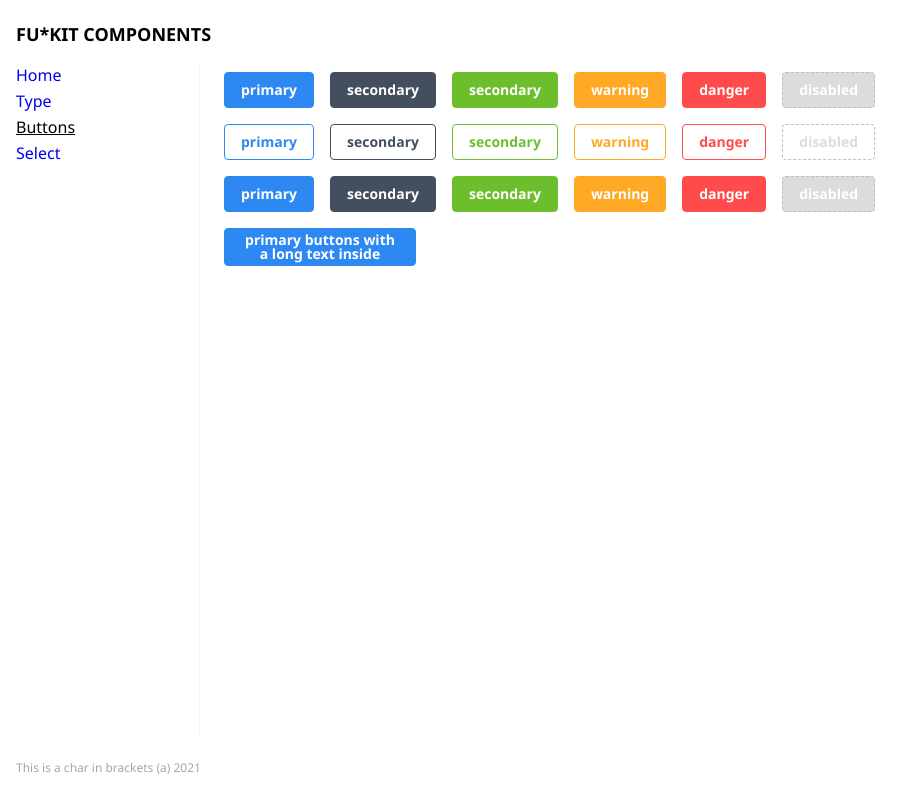
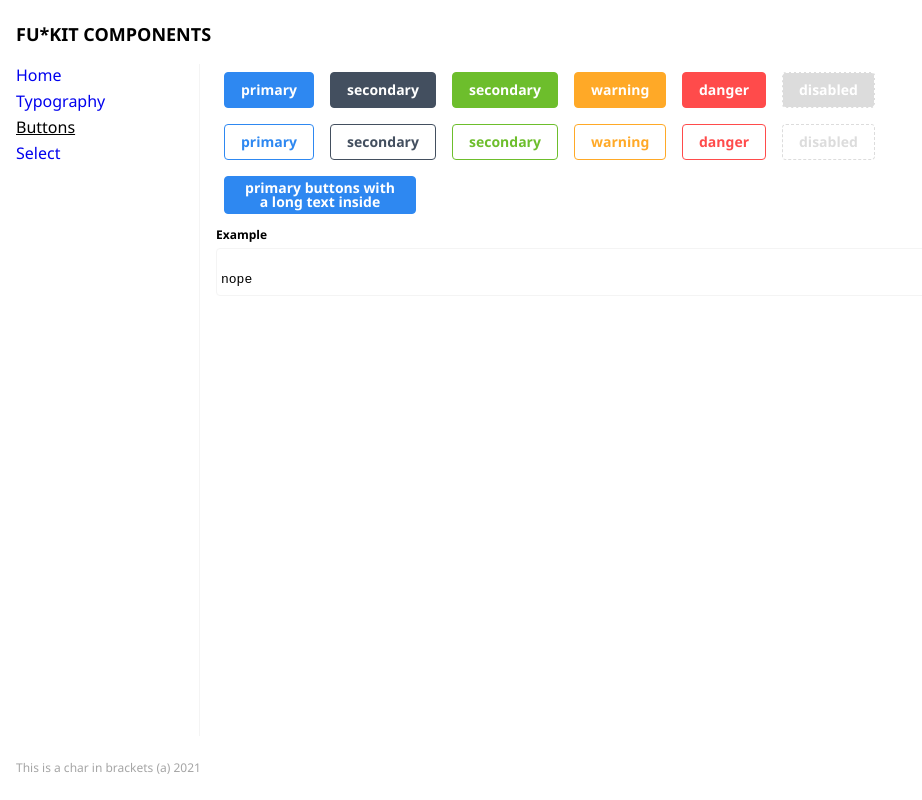
Before and after one commit to vovchisko/fu-kit, a Vue app: page /button in a window 1280 px wide. Shown: the whole page, without its empty margins (0-922 px from the left). Built offline with nearby package versions, Linux system fonts and the light colour scheme.

Commit message:
checkpoint

```diff
--- a/src/App.vue
+++ b/src/App.vue
@@ -8,7 +8,7 @@
   <main class="app_main">
     <nav class="app_main-nav">
       <router-link to="/" active-class="_active" class="app_main-nav-link">Home</router-link>
-      <router-link to="/typo" active-class="_active" class="app_main-nav-link">Type</router-link>
+      <router-link to="/typo" active-class="_active" class="app_main-nav-link">Typography</router-link>
       <router-link to="/button" active-class="_active" class="app_main-nav-link">Buttons</router-link>
       <router-link to="/select" active-class="_active" class="app_main-nav-link">Select</router-link>
     </nav>
@@ -48,6 +48,7 @@
 
     &-page {
       padding: 0 var(--lt-horizontal-padding);
+      flex: 1;
     }
 
     &-nav {
@@ -58,7 +59,7 @@
       left: 0;
       top: 0;
       bottom: 0;
-      border-right: var(--lt-ui-border-w) solid color(grey100);
+      border-right: var(--ui-lt-border-width) solid color(grey100);
       display: flex;
       flex-direction: column;
       gap: spacing(200);
--- a/src/components/FuButton.vue
+++ b/src/components/FuButton.vue
@@ -1,9 +1,12 @@
 <template>
-  <button v-bind="{
+  <button
+      v-bind="{
         ...$attrs,
         type: $attrs.type || 'button',
         class: 'fu-button' + (hollow ? ' _hollow' : ''),
+        style: $attrs.style + 'oh my'
       }"
+      @mouseup="mUp"
   >
     <slot />
   </button>
@@ -16,18 +19,20 @@ export default {
     hollow: { type: Boolean, default: false },
   },
   setup (props) {
-    return { hollow: props.hollow }
+    const mUp = (e) => e.target.blur()
+    return { hollow: props.hollow, mUp }
   },
 }
 </script>
 
 <style lang="scss">
 :root {
-  --button-color: #{pal(primary)};
-  --button-color-disabled: #{pal(ui-disabled)};
-  --button-text: #{pal-acc(primary)};
-  --button-border-color: #{pal(ui-disabled-border)};
-  --button-border-sytyle: var(--pal-ui-disabled-border-style);
+  --button-pal: #{pal(primary)};
+  --button-pal-text: #{pal(acc-primary)};
+  --button-pal-shadow: #{pal(acc-primary)};
+  --button-disabled-pal: #{pal(ui-disabled)};
+  --button-disabled-pal-border: var(--pal-ui-disabled-border);
+  --button-disabled-border-style: var(--ui-lt-disabled-border-style);
 }
 </style>
 
@@ -43,54 +48,66 @@ export default {
   box-sizing: border-box;
   cursor: pointer;
   font-family: var(--typo-font-text);
-  min-height: var(--lt-ui-h);
-  border-width: var(--lt-ui-border-w);
-  border-style: solid;
-  border-color: var(--button-color);
-  border-radius: var(--lt-ui-border-r);
+  min-height: var(--ui-lt-h);
+  border-width: var(--ui-lt-border-width);
+  border-style: var(--ui-lt-border-style);
+  border-color: var(--button-pal);
+  border-radius: var(--ui-lt-border-radius);
   transition: var(--ui-transition);
-  background: var(--button-color);
-  color: var(--button-text);
+  background: var(--button-pal);
+  color: var(--button-pal-text);
   line-height: 1;
+  will-change: box-shadow, transform;
+
   outline: none;
+  user-select: none;
+  -webkit-tap-highlight-color: transparent;
 
-  &:hover:not(:disabled) {
-    text-decoration: none;
-    box-shadow: 0 3px 12px -6px var(--button-color);
+  & > * {
+    pointer-events: none;
   }
 
-  &:focus:not(:disabled) {
-    box-shadow: 0 3px 4px -2px var(--button-color);
+  &:hover {
+    text-decoration: none;
+    box-shadow: var(--button-hover-shadow, 0 3px 10px -4px var(--button-pal));
   }
 
-  &:hover:not(:disabled):active {
+  &:focus {
+    box-shadow: var(--button-hover-shadow, 0 3px 10px -4px var(--button-pal));
+  }
+
+  &:active {
     transform: translateY(2px);
-    transition-duration: 30ms;
-    box-shadow: 0 3px 4px -2px var(--button-color);
+    transition-duration: 20ms;
+    box-shadow: var(--button-hover-shadow, 0 2px 4px -2px var(--button-pal));
   }
 
   &:disabled {
     cursor: not-allowed;
-    background: var(--button-color-disabled);
-    border-color: var(--button-border-color);
-    border-style: var(--button-border-sytyle);
+    background: var(--button-disabled-pal);
+    border-color: var(--button-disabled-pal-border);
+    border-style: var(--button-disabled-border-style);
     box-shadow: none;
   }
 
   &._hollow {
     background: transparent;
-    color: var(--button-color);
-    &:disabled {
-      color: var(--button-color-disabled);
+    color: var(--button-pal);
+
+    &:hover {
+      box-shadow: 0 3px 10px -6px var(--button-pal);
+      color: var(--button-pal);
+    }
+    &:focus {
+      box-shadow: var(--button-hover-shadow, 0 3px 10px -6px var(--button-pal));
+    }
+    &:active {
+      box-shadow: 0 2px 4px -2px var(--button-pal);
     }
 
-    &:hover:not(:disabled) {
-      box-shadow: 0 3px 10px -6px var(--button-color);
-      color: var(--button-color);
-    }
-
-    &:hover:not(:disabled):active {
-      box-shadow: 0 2px 4px -2px var(--button-color);
+    &:disabled {
+      color: var(--button-disabled-pal);
+      box-shadow: none;
     }
   }
 }
--- a/src/components/FuCodeView.vue
+++ b/src/components/FuCodeView.vue
@@ -61,8 +61,8 @@ export default {
 
     overflow: auto;
     max-width: 100%;
-    background: pal($pal-block-light);
-    border: 1px solid pal($pal-block);
+    background: pal(block-light);
+    border: 1px solid pal(block);
     border-radius: var(--lt-border-radius-inner);
   }
 }
--- a/src/components/FuCopy.vue
+++ b/src/components/FuCopy.vue
@@ -83,7 +83,7 @@ export default {
   color: color(dark);
   justify-content: flex-start;
 
-  --button-color: #{color(dark, 0.5)};
+  --button-pal: #{color(dark, 0.5)};
 
   &:hover {
     color: color(black);
--- a/src/components/FuSelectX.vue
+++ b/src/components/FuSelectX.vue
@@ -205,7 +205,7 @@ export default {
     display: block;
     box-sizing: border-box;
     width: 100%;
-    height: var(--lt-ui-h);
+    height: var(--ui-lt-h);
     border-width: var(--select-x-border-width);
     border-color: var(--select-x-border-color);
     border-style: solid;
--- a/src/components/FuText.vue
+++ b/src/components/FuText.vue
@@ -1,12 +1,10 @@
 <template>
-  <label class="fu-text">
   <input
       v-bind="$attrs"
       :value="modelValue"
       class="fu-text_input"
       @input="$emit('update:modelValue', $event.target.value)"
   />
-  </label>
 </template>
 
 <script>
@@ -16,7 +14,7 @@ export default {
     modelValue: {
       type: [ String, Number ],
       default: '',
-    }
+    },
   },
   emits: [ 'update:modelValue' ],
 }
@@ -39,7 +37,7 @@ export default {
     display: block;
     box-sizing: border-box;
     width: 100%;
-    height: var(--lt-ui-h);
+    height: var(--ui-lt-h);
     border-width: var(--text-border-width);
     border-color: var(--text-border-color);
     border-style: solid;
--- a/src/docs/DocButtons.vue
+++ b/src/docs/DocButtons.vue
@@ -17,25 +17,27 @@
       <fu-button hollow disabled>disabled</fu-button>
     </div>
     <div class="row">
-      <fu-button link-like class="primary">primary</fu-button>
-      <fu-button link-like class="secondary">secondary</fu-button>
-      <fu-button link-like class="success">secondary</fu-button>
-      <fu-button link-like class="warning">warning</fu-button>
-      <fu-button link-like class="danger">danger</fu-button>
-      <fu-button link-like disabled>disabled</fu-button>
-    </div>
-    <div class="row">
       <fu-button class="primary">primary buttons with a long text inside</fu-button>
     </div>
+
+    <fu-code-view label="Example">{{ example }}</fu-code-view>
   </div>
 </template>
 
 <script>
-import FuButton from '@/components/FuButton.vue'
+import FuButton   from '@/components/FuButton.vue'
+import FuCodeView from '@/components/FuCodeView.vue'
+
+const example = `
+nope
+`
 
 export default {
   name: 'doc-buttons',
-  components: { FuButton },
+  components: { FuCodeView, FuButton },
+  setup () {
+    return { example }
+  },
 }
 </script>
 
@@ -54,19 +56,19 @@ export default {
   }
 
   .secondary {
-    --button-color: #{pal(secondary)};
+    --button-pal: #{pal(secondary)};
   }
 
   .success {
-    --button-color: #{pal(success)};
+    --button-pal: #{pal(success)};
   }
 
   .warning {
-    --button-color: #{pal(warning)};
+    --button-pal: #{pal(warning)};
   }
 
   .danger {
-    --button-color: #{pal(danger)};
+    --button-pal: #{pal(danger)};
   }
 }
 </style>
--- a/src/docs/DocSelect.vue
+++ b/src/docs/DocSelect.vue
@@ -44,16 +44,16 @@ export default {
     // default
   }
   .secondary {
-    --button-color: #{pal(secondary)};
+    --button-pal: #{pal(secondary)};
   }
   .success {
-    --button-color: #{pal(success)};
+    --button-pal: #{pal(success)};
   }
   .warning {
-    --button-color: #{pal(warning)};
+    --button-pal: #{pal(warning)};
   }
   .danger {
-    --button-color: #{pal(danger)};
+    --button-pal: #{pal(danger)};
   }
 }
 </style>
--- a/src/docs/DocTypo.vue
+++ b/src/docs/DocTypo.vue
@@ -1,24 +1,98 @@
 <template>
   <div class="doc-typo">
-    <h1>Heading 1</h1>
-    <h2>Heading 2</h2>
-    <h3>Heading 3</h3>
-    <h4>Heading 4</h4>
-    <h5>Heading 5</h5>
-    <p>Paragraph</p>
-    <small>Small test</small>
-    <div>Default block</div>
+    <div class="doc-typo_col">
+      <h3 class="doc-typo_title">Default tags style</h3>
+
+      <div>Default block</div>
+      <small>Default small text</small>
+      <p>Default paragraph</p>
+      <h5>Default Heading 5 300/400</h5>
+      <h4>Default Heading 4 400/500</h4>
+      <h3>Default Heading 3 500/600</h3>
+      <h2>Default Heading 2 600/700</h2>
+      <h1>Default Heading 1 700/800</h1>
+    </div>
+    <div class="doc-typo_col">
+      <h3 class="doc-typo_title">@include typo(*)</h3>
+
+      <div class="h100">100 Test sample</div>
+      <div class="h200">200 Test sample</div>
+      <div class="h300">300 Test sample</div>
+      <div class="h400">400 Test sample</div>
+      <div class="h500">500 Test sample</div>
+      <div class="h600">600 Test sample</div>
+      <div class="h700">700 Test sample</div>
+      <div class="h800">800 Test sample</div>
+      <div class="h900">900 Test sample</div>
+    </div>
+
+    <fu-code-view label="Example">{{ example }}</fu-code-view>
   </div>
 </template>
 
 <script>
+import FuCodeView from '@/components/FuCodeView.vue'
+import { ref }    from 'vue'
+const example =
+`
+.h200 {
+  @include typo(200);
+}
+
+h4 {
+  @include typo(400, 500);
+}
+
+`
 export default {
   name: 'doc-typo',
+  components: { FuCodeView },
+  setup(){
+    return { example }
+  }
 }
 </script>
 
 <style scoped lang="scss">
 .doc-typo {
+  &_col {
+    @include spacing-padding(400, 0);
+    flex: 1;
+  }
 
+  .h100 {
+    @include typo(100);
+  }
+  .h200 {
+    @include typo(200);
+  }
+  .h300 {
+    @include typo(300);
+  }
+  .h400 {
+    @include typo(400);
+  }
+  .h500 {
+    @include typo(500);
+  }
+  .h600 {
+    @include typo(600);
+  }
+  .h700 {
+    @include typo(700);
+  }
+  .h800 {
+    @include typo(800);
+  }
+  .h900 {
+    @include typo(900);
+  }
+
+  &_title {
+    margin-bottom: spacing(400);
+    color: pal(text-dimm);
+    font-weight: normal;
+    border-bottom: 1px solid color(grey200);
+  }
 }
 </style>
```
Also changed, not shown: root.scss (+14 -13 lines), src/components/FuSelect.vue (+4 -4 lines), src/scss/utils.scss (+0 -13 lines). Lines whose indentation alone changed are shown as unchanged.
